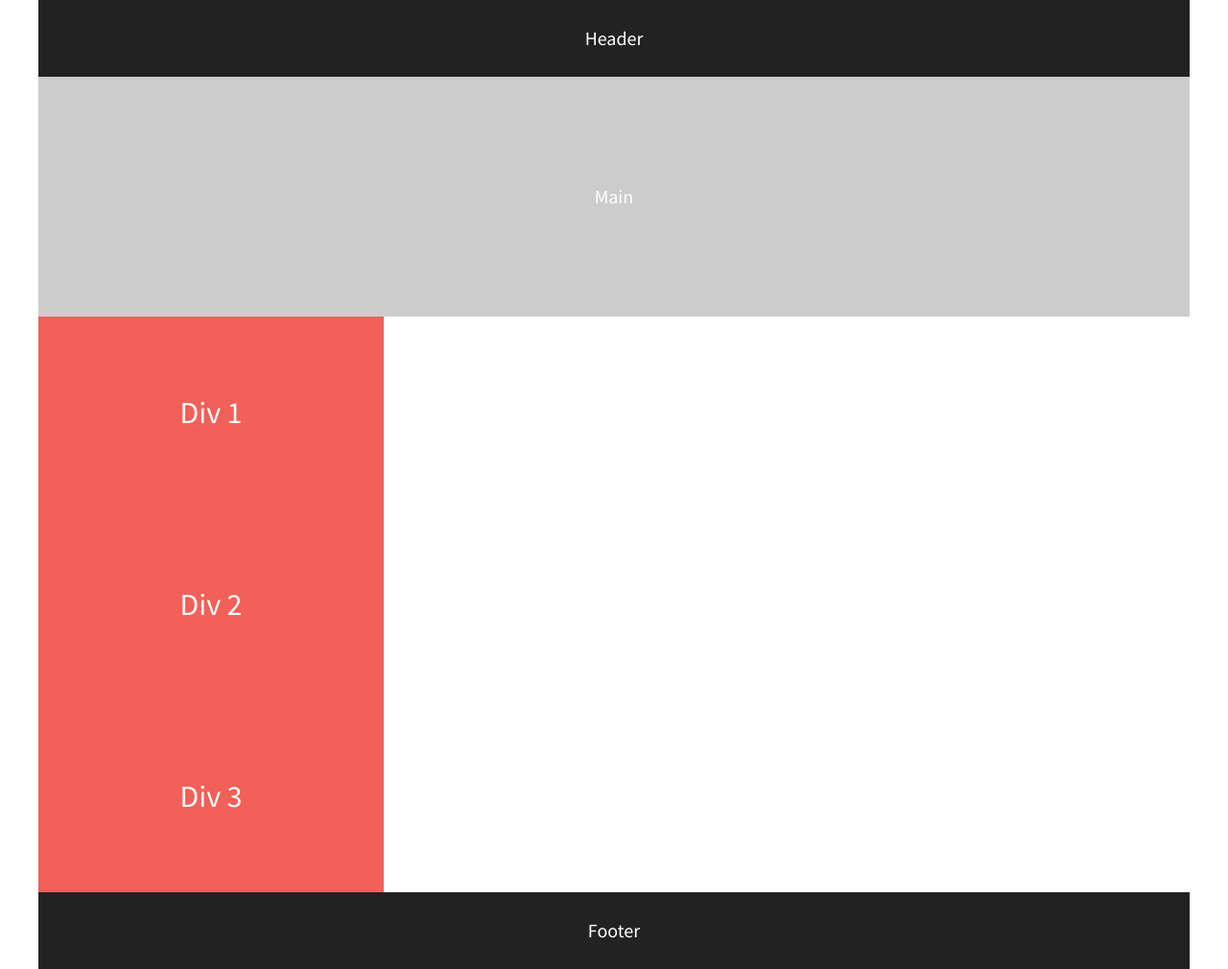
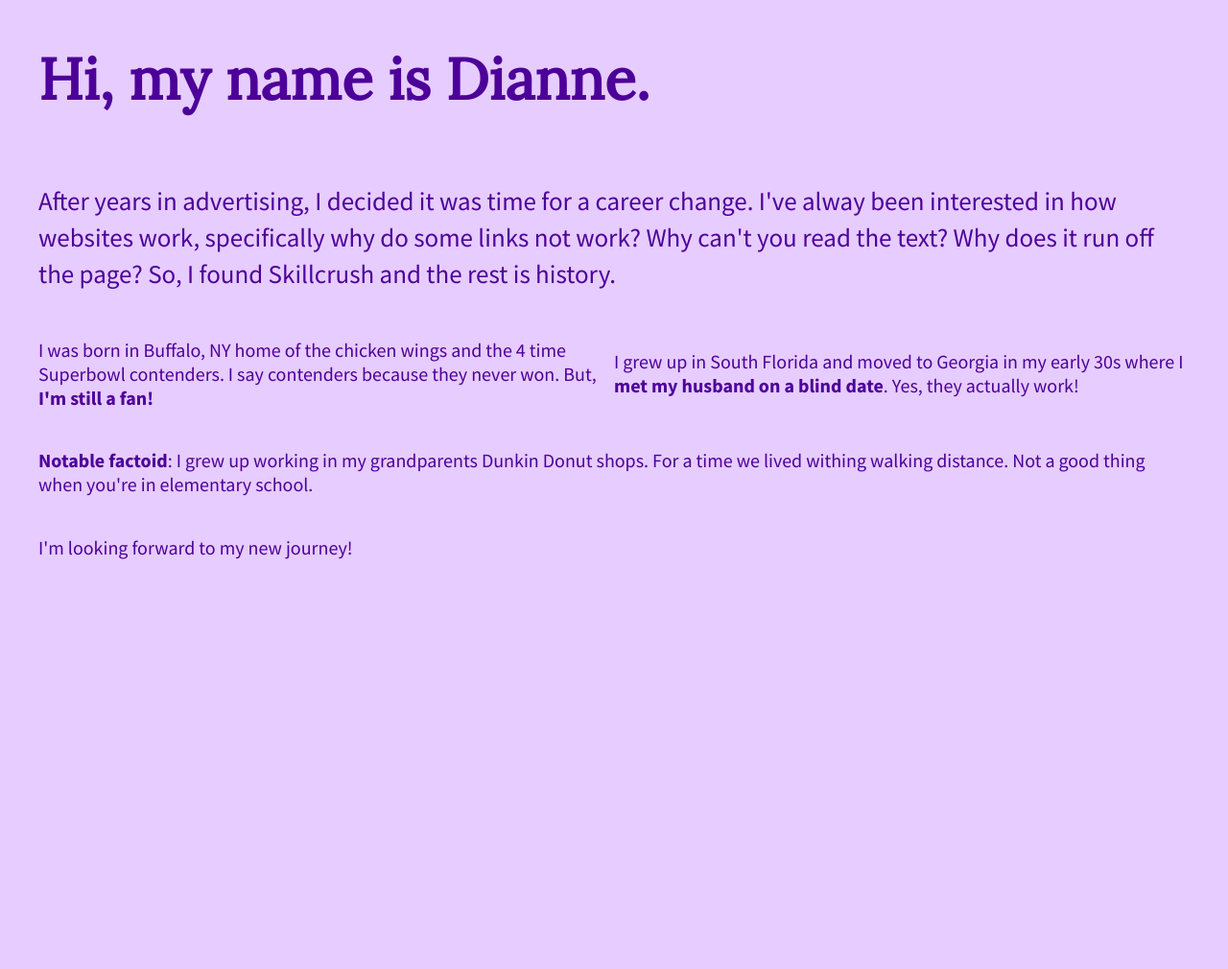
Before and after one commit to decooper19/flexbox-starter-1116, a plain HTML site: page index.html in a window 1280 px wide. Shown: the whole page at 96% size. After the commit the page ends 800 px from the top, so only its background shows below. Drawn offline with nearby package versions, Linux system fonts and the light colour scheme.

Commit message:
Added text, header, footer and body

```diff
--- a/css/main.css
+++ b/css/main.css
@@ -96,7 +96,7 @@ textarea {
    ========================================================================== */
 
 html {
-  background-color: #fff;
+  background-color: #e6ccff;
   height: 100%;
   width: 100%;
 }
@@ -105,47 +105,62 @@ body {
   font-family: 'Source Sans Pro', sans-serif;
   padding: 0 2em;
   font-size: 1.25em;
-  height: 100%;
-  color: #fff;
+  color: #4d0099;
+  display: flex;
+  justify-content: center;
+}
+
+.flex-container {
+  display: flex;
+  flex-flow: row wrap;
+  justify-content: space-between;
+  max-width: 1200px;
+}
+
+p span {
+  font-family: 'Lora', sans-sans-serif;
 }
 
 header,
 footer {
-  background-color: #222;
-  height: 80px;
   width: 100%;
+  display: flex;
+  justify-content: flex-start;
+}
+
+header h1 {
+  font-family: 'Lora', sans-serif;
+  font-size: 3em;
 }
 
 main {
-  background-color: #ccc;
-  height: 250px;
   width: 100%;
+  display: flex;
+  justify-content: center;
+  border-bottom: 1px solid #black;
 }
 
-header,
-footer,
-main {
+main p {
+  font-size: 1.35em;
+}
+
+.flex-items {
   display: flex;
   justify-content: center;
   align-items: center;
+  line-height: 1.25em;
+  font-size: 1em;
+  border-bottom: 1px solid #black;
 }
 
-.flex-container {
-  flex-flow: row wrap;
-  justify-content: space-between;
+footer {
+  border-top: 1px soid #black;
 }
 
-.flex-items {
-  color: #fff;
-  line-height: 1.5em;
-  font-size: 1.6em;
-  background-color: #f16059;
-  width: 30%;
-  height: 200px;
-  display: flex;
-  justify-content: center;
-  align-items: center;
+footer i {
+  padding: 300 px 20px 0 0;
 }
+
 
 /* ==========================================================================
    Helper classes
@@ -231,11 +246,11 @@ main {
 @media (min-width: 1200px) {
   #div-1,
   #div-2{
-      /* set your flex value to 1 50% */
+    flex: 50%
   }
 
   #div-3 {
-    /* set your flex value to 1 100% */
+    flex: 1 100%;
   }
 }
 
--- a/index.html
+++ b/index.html
@@ -14,6 +14,7 @@
         <link rel="stylesheet" href="css/main.css">
         <script src="js/vendor/modernizr-2.8.3.min.js"></script>
         <link href="https://fonts.googleapis.com/css?family=Lora|Source+Sans+Pro:400,700" rel="stylesheet">
+        <link rel="stylesheet" href="https://use.fontawesome.com/releases/v5.5.0/css/all.css" integrity="sha384-B4dIYHKNBt8Bc12p+WXckhzcICo0wtJAoU8YZTY5qE0Id1GSseTk6S+L3BlXeVIU" crossorigin="anonymous">
     </head>
     <body>
         <!--[if lt IE 8]>
@@ -22,18 +23,24 @@
 
         <!-- Add your site or application content here -->
         <section class="flex-container">
-            <header>Header</header>
-            <main>Main</main>
+            <header>
+                <h1>Hi, my name is Dianne.</h1>
+            </header>
+            <main>
+                <p>After years in advertising, I decided it was time for a career change. I've alway been interested in how websites work, specifically why do some links not work? Why can't you read the text? Why does it run off the page? So, I found Skillcrush and the rest is history.</p>
+            </main>
             <div id="div-1" class="flex-items">
-                Div 1
+                <p>I was born in Buffalo, NY home of the chicken wings and the 4 time Superbowl contenders. I say contenders because they never won. But, <b>I'm still a fan!</b></p>
             </div>
             <div id="div-2" class="flex-items">
-                Div 2
+                <p>I grew up in South Florida and moved to Georgia in my early 30s where I <b>met my husband on a blind date</b>. Yes, they actually work!</p>
             </div>
             <div id="div-3" class="flex-items">
-                Div 3
+                <p><b>Notable factoid</b>: I grew up working in my grandparents Dunkin Donut shops. For a time we lived withing walking distance. Not a good thing when you're in elementary school.
             </div>
-            <footer>Footer</footer>
+            <footer>
+                <p>I'm looking forward to my new journey!</p>
+            </footer>
         </section>
 
         <script src="https://ajax.googleapis.com/ajax/libs/jquery/1.11.3/jquery.min.js"></script>
```
